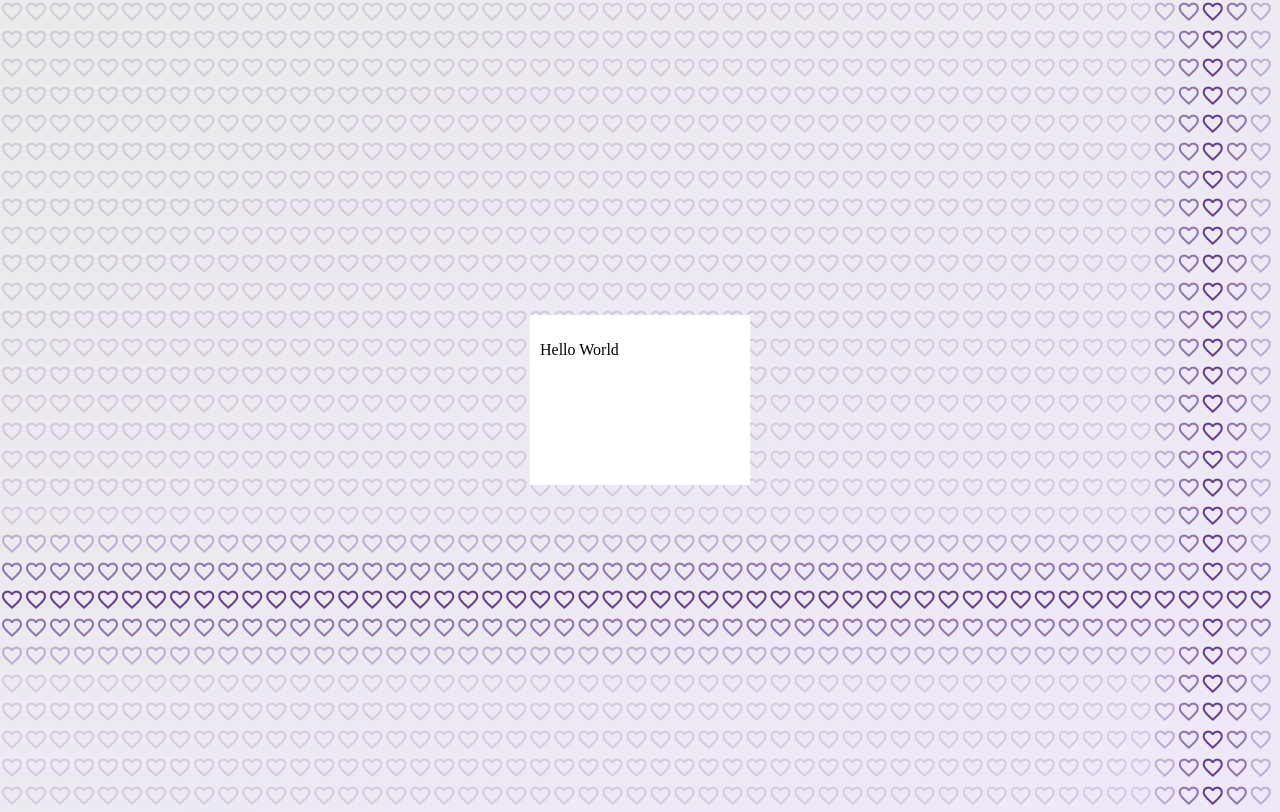
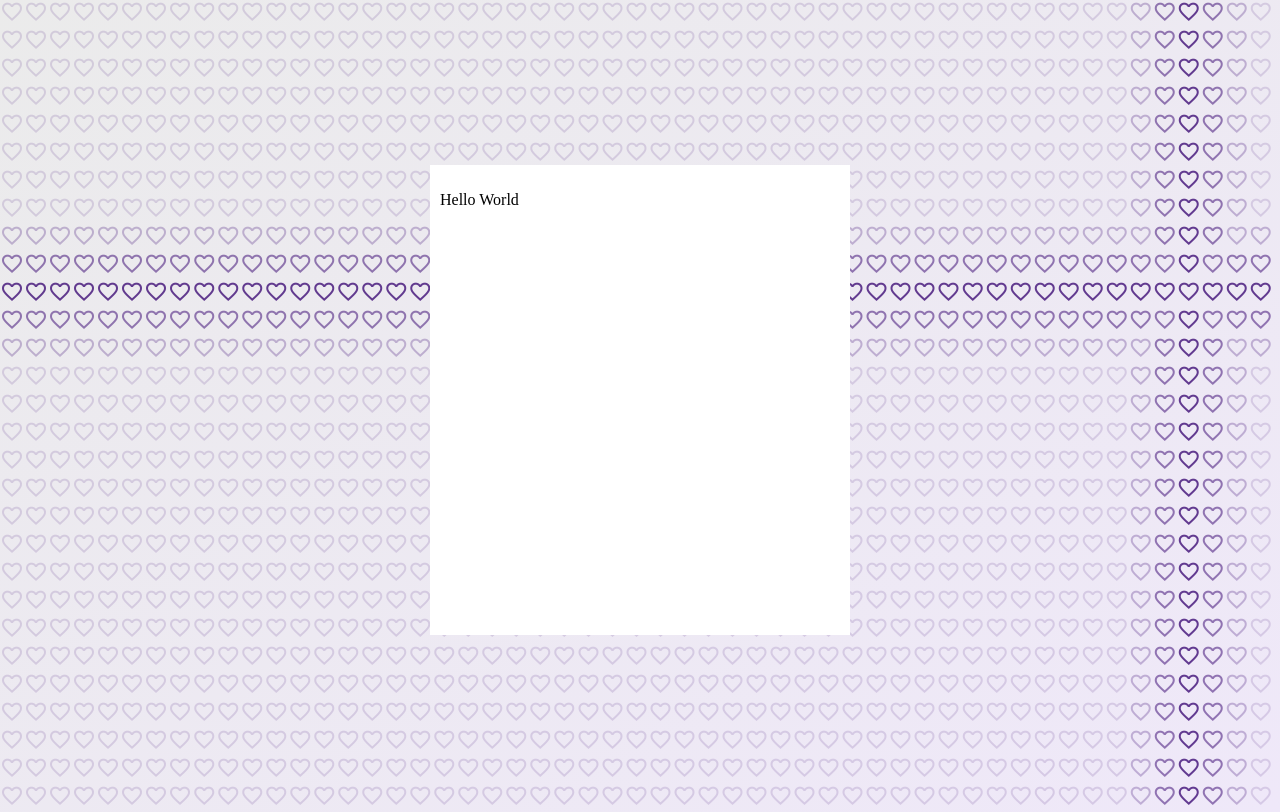
Before and after one commit to PaoloSait/my-website, a SvelteKit app: page /music in a window 1280 px wide. Built offline with nearby package versions, Linux system fonts and the light colour scheme.

Commit message:
Animation paused by default

```diff
--- a/src/routes/music/+page.svelte
+++ b/src/routes/music/+page.svelte
@@ -40,12 +40,13 @@
     }
 
     .controller {
-        width: 200px;
-        height: 150px;
+        width: 400px;
+        height: 450px;
         padding: 10px;
         background-color: white;
         position: relative;
         margin: auto;
+        box-shadow: 0px 0px 0px 0px rgba(0, 0, 0, 0.15);
     }
 
     .cover-art {
--- a/src/routes/music/AnimatedBackground.svelte
+++ b/src/routes/music/AnimatedBackground.svelte
@@ -9,16 +9,16 @@
         height = window.innerHeight;
     }
 
-
-    let i = 0;
+    // Counter variable starts at not 1 for an offset default
+    let i = 155;
 
     function counter() {
         i += 1;
     }
 
-    export let isPlaying = true;
+    export let isPlaying = false;
 
-    var timerObj = setInterval(counter, rate);
+    var timerObj;
 
     export function togglePlaying() {
         if (isPlaying) {
```
